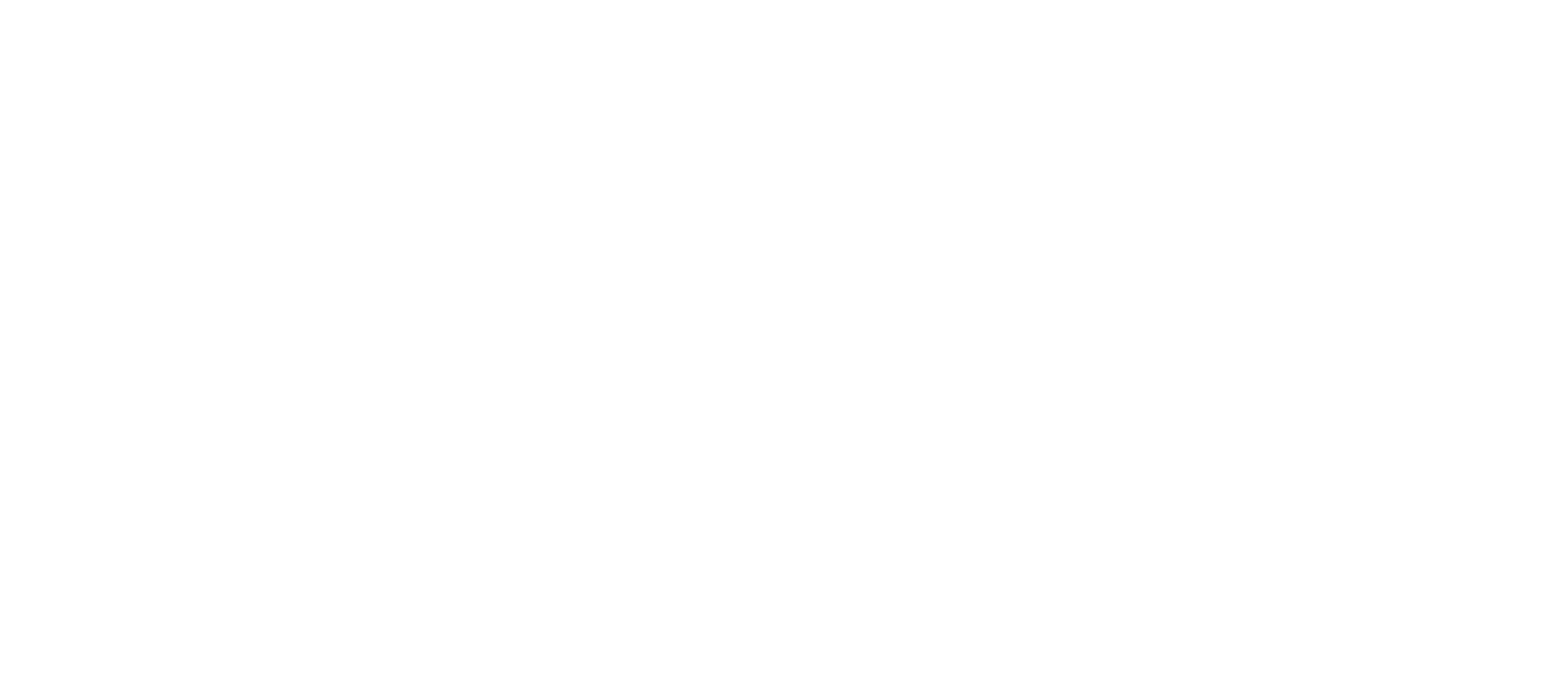
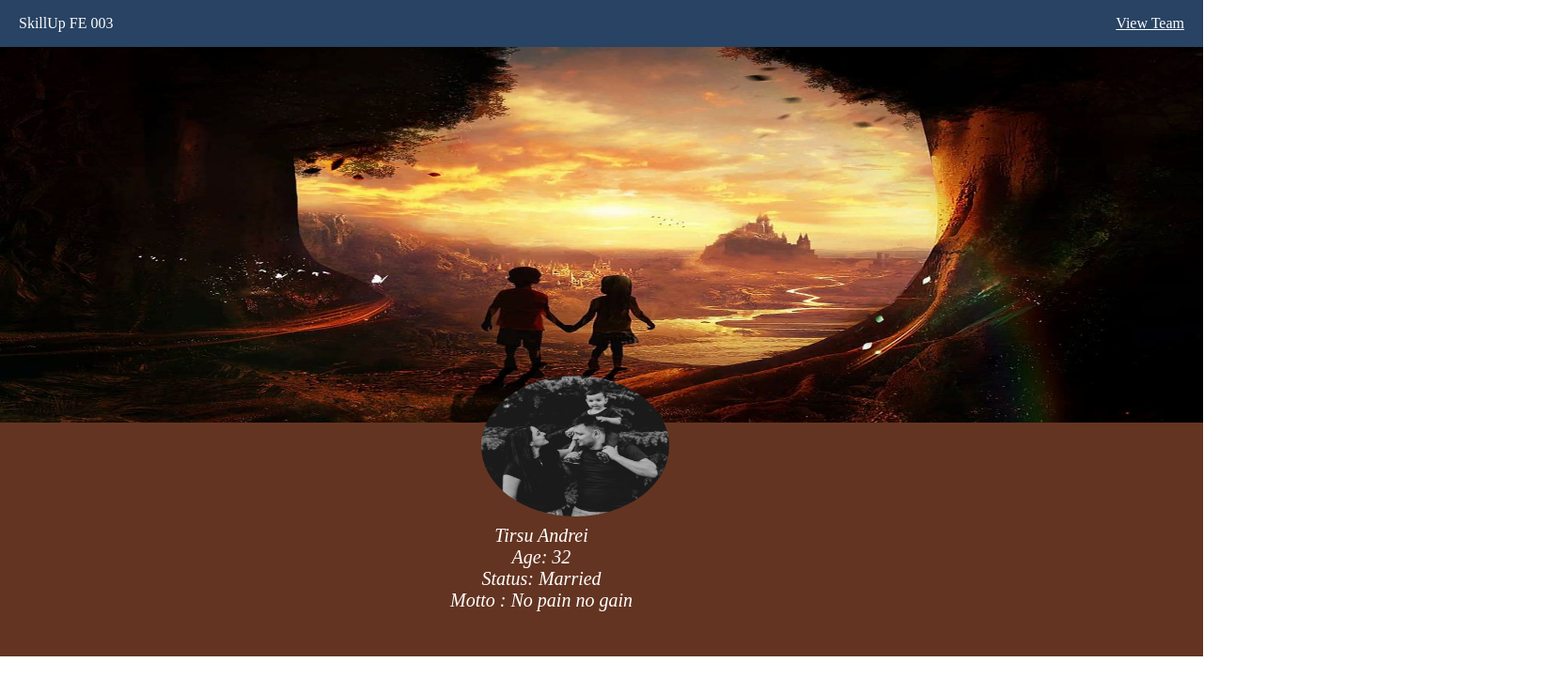
Before and after one commit to dobrea-v/skillup-team-fe003, a plain HTML site: page team/tirsu-andrei/index.html in a window 1280 px wide. Shown: the whole page at 94% size, 1664 px wide, since content can reach past the window. Drawn offline with Linux system fonts and the light colour scheme.

Commit message:
Added My Profile Page

```diff
--- a/team/tirsu-andrei/index.html
+++ b/team/tirsu-andrei/index.html
@@ -0,0 +1,47 @@
+<!DOCTYPE html>
+<html>
+<head>
+    <meta charset='utf-8'>
+    <meta http-equiv='X-UA-Compatible' content='IE=edge'>
+    <title>Page Title</title>
+    <meta name='viewport' content='width=device-width, initial-scale=1'>
+    <link rel='stylesheet' type='text/css' media='screen' href='styles.css'>
+    <script src='main.js'></script>
+</head>
+<body>
+    <div class="container">
+        <header>
+            <div class="logo">
+                SkillUp FE 003
+            </div>
+            <nav>
+                <a href="#team">View Team</a>
+            </nav>
+        </header>
+        <div class="backimage">
+            <img src="./images/backpick.jpg" alt="backpick">
+            <div class="avatar">
+                <img src="./images/profilepic.jpg" alt="mypic">
+
+            </div>
+        </div>
+        <article class="article">
+            <div class="boxinfo">
+                <div class="info">
+                    <p>
+                        Tirsu Andrei <br>
+                        Age: 32 <br>
+                        Status: Married <br>
+                        Motto : No pain no gain
+
+                    </p>
+                </div>
+            </div>
+
+        </article>
+
+    </div>
+
+
+</body>
+</html>
--- /dev/null
+++ b/team/tirsu-andrei/styles.css
@@ -0,0 +1,83 @@
+* {
+    margin: 0;
+    padding: 0;
+    box-sizing: border-box;
+}
+:root {
+    --white-color: #FDFDFD;
+    --brand-color: #284363;
+    --golden-color: #E6B760;
+
+}
+
+.container {
+    width: 100%;
+}
+header {
+    display: flex;
+    justify-content: space-between;
+    background-color: var(--brand-color);
+    height: 50px;
+    align-items: center;
+    color: var(--white-color);
+    padding: 0px 20px;
+}
+nav a {
+    color: var(--white-color)
+}
+
+
+.backimage{
+    position: relative;
+
+}
+.backimage img {
+    width: 100%;
+    background-size: cover;
+    background-repeat: no-repeat;
+    height: 400px;
+}
+
+.avatar{
+    display: flex;
+    flex-flow: column wrap;
+    align-content: center;
+    text-align: center;
+    position: absolute;
+    top: 350px;
+    left: 40%;
+}
+
+.avatar img {
+    width: 200px;
+    border-radius: 50%;
+    height: 150px;
+}
+.article{
+    height: 250px;
+    background-color: #633421;
+    margin-top: -5px;
+}
+ .info p{
+    color: white;
+    font-size: 20px;
+    font-style: italic;
+    text-align: center;
+
+}
+.info{
+
+    width: 30%;
+}
+
+.boxinfo {
+    position: relative;
+    bottom: -110px;
+    left: 30%;
+
+}
+
+footer{
+    border: solid 3px;
+    background-color: var(--brand-color);
+}
```
Also changed, not shown: index.html (+2 -2 lines), team/tirsu-andrei/images/backpick.jpg (added), team/tirsu-andrei/images/profilepic.jpg (added).
